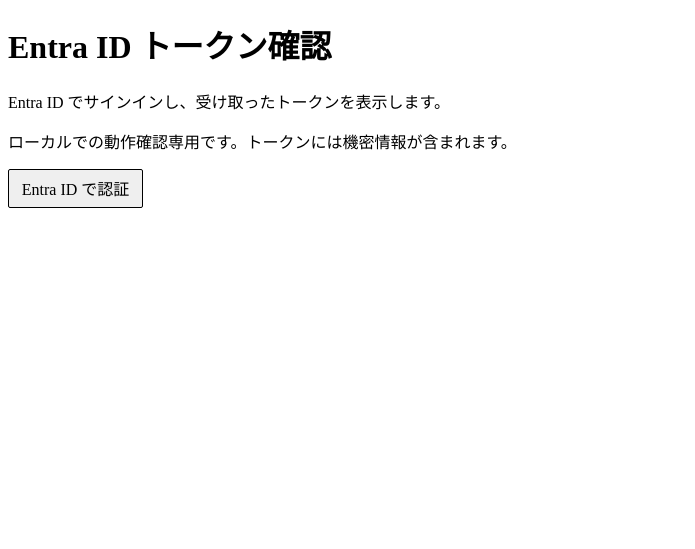
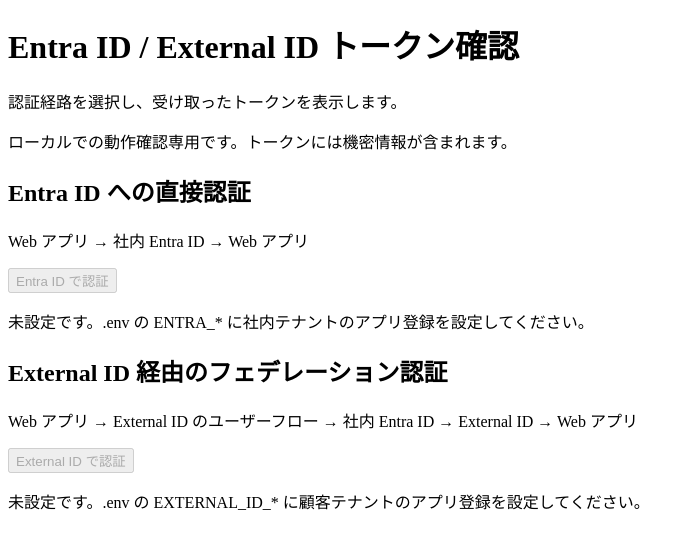
Before and after one commit to yus04/entra-id-token-valid, a Flask app: template templates/index.html in a window 1280 px wide. Shown: the top 549 px of the page, without its empty margins (0-695 px from the left). Run offline with Flask 3, Linux system fonts and the light colour scheme; the template is opened without the code that fills it, so the values that code supplies are empty; parts of the project's set-up code (start-up, migrations or seed data) failed here and were passed over.

Commit message:
Separate Entra ID and External ID sign-in and fix session round trips
Add independent workforce and CIAM authentication paths, preserve the selected provider through callback processing, and verify and recover authentication cookies without bypassing browser binding.

Co-authored-by: copilot-swe-agent[bot] <198982749+Copilot@users.noreply.github.com>

```diff
--- a/app.py
+++ b/app.py
@@ -1,10 +1,13 @@
+import hashlib
 import os
-from urllib.parse import urlsplit
+import re
+import secrets
+from urllib.parse import urlencode, urlsplit
 
 import msal
 import requests
 from dotenv import load_dotenv
-from flask import Flask, redirect, render_template, request, session
+from flask import Flask, redirect, render_template, request, session, url_for
 
 
 def create_app(test_config=None):
@@ -18,6 +21,11 @@ def create_app(test_config=None):
         REDIRECT_URI=os.getenv("ENTRA_REDIRECT_URI"),
         AUTHORITY=os.getenv("ENTRA_AUTHORITY"),
         SCOPES=os.getenv("ENTRA_SCOPES", "User.Read").split(),
+        EXTERNAL_ID_TENANT_ID=os.getenv("EXTERNAL_ID_TENANT_ID"),
+        EXTERNAL_ID_SUBDOMAIN=os.getenv("EXTERNAL_ID_SUBDOMAIN"),
+        EXTERNAL_ID_CLIENT_ID=os.getenv("EXTERNAL_ID_CLIENT_ID"),
+        EXTERNAL_ID_CLIENT_SECRET=os.getenv("EXTERNAL_ID_CLIENT_SECRET"),
+        EXTERNAL_ID_SCOPES=os.getenv("EXTERNAL_ID_SCOPES", "").split(),
         SESSION_COOKIE_HTTPONLY=True,
         SESSION_COOKIE_SAMESITE="Lax",
     )
@@ -28,15 +36,83 @@ def create_app(test_config=None):
         environment_name
         for config_name, environment_name in (
             ("SECRET_KEY", "FLASK_SECRET_KEY"),
-            ("TENANT_ID", "ENTRA_TENANT_ID"),
-            ("CLIENT_ID", "ENTRA_CLIENT_ID"),
-            ("CLIENT_SECRET", "ENTRA_CLIENT_SECRET"),
             ("REDIRECT_URI", "ENTRA_REDIRECT_URI"),
         )
         if not app.config[config_name]
     ]
     if missing:
         raise RuntimeError(f"Missing environment variables: {', '.join(missing)}")
+
+    providers = {
+        "entra": {
+            "label": "Entra ID 認証（直接）",
+            "client_id": app.config["CLIENT_ID"],
+            "client_secret": app.config["CLIENT_SECRET"],
+            "authority": app.config["AUTHORITY"] or (
+                "https://login.microsoftonline.com/"
+                f"{app.config['TENANT_ID']}"
+            ),
+            "scopes": app.config["SCOPES"],
+        },
+        "external": {
+            "label": "External ID 認証（フェデレーション）",
+            "client_id": app.config["EXTERNAL_ID_CLIENT_ID"],
+            "client_secret": app.config["EXTERNAL_ID_CLIENT_SECRET"],
+            "authority": (
+                f"https://{app.config['EXTERNAL_ID_SUBDOMAIN']}.ciamlogin.com/"
+                f"{app.config['EXTERNAL_ID_TENANT_ID']}"
+            ),
+            "scopes": app.config["EXTERNAL_ID_SCOPES"],
+        },
+    }
+    for provider, fields in (
+        (
+            "entra",
+            {
+                "TENANT_ID": "ENTRA_TENANT_ID",
+                "CLIENT_ID": "ENTRA_CLIENT_ID",
+                "CLIENT_SECRET": "ENTRA_CLIENT_SECRET",
+            },
+        ),
+        (
+            "external",
+            {
+                name: name
+                for name in (
+                    "EXTERNAL_ID_TENANT_ID",
+                    "EXTERNAL_ID_SUBDOMAIN",
+                    "EXTERNAL_ID_CLIENT_ID",
+                    "EXTERNAL_ID_CLIENT_SECRET",
+                )
+            },
+        ),
+    ):
+        enabled = any(app.config[name] for name in fields)
+        providers[provider]["enabled"] = enabled
+        missing = [env for name, env in fields.items() if not app.config[name]]
+        if enabled and missing:
+            raise RuntimeError(f"Missing environment variables: {', '.join(missing)}")
+    if not any(provider["enabled"] for provider in providers.values()):
+        raise RuntimeError("Configure ENTRA_* or EXTERNAL_ID_* authentication settings.")
+    if app.config["AUTHORITY"]:
+        authority_url = urlsplit(app.config["AUTHORITY"])
+        if (
+            authority_url.scheme != "https"
+            or authority_url.hostname != "login.microsoftonline.com"
+        ):
+            raise RuntimeError(
+                "ENTRA_AUTHORITY is only for direct Entra ID authentication. "
+                "For CIAM, move the external tenant credentials to EXTERNAL_ID_* "
+                "and set EXTERNAL_ID_SUBDOMAIN instead."
+            )
+    if providers["external"]["enabled"] and not re.fullmatch(
+        r"[A-Za-z0-9](?:[A-Za-z0-9-]*[A-Za-z0-9])?",
+        app.config["EXTERNAL_ID_SUBDOMAIN"],
+    ):
+        raise RuntimeError(
+            "EXTERNAL_ID_SUBDOMAIN must contain only the tenant subdomain, "
+            "not a URL or the .ciamlogin.com suffix."
+        )
 
     callback_url = urlsplit(app.config["REDIRECT_URI"])
     if (
@@ -58,19 +134,47 @@ def create_app(test_config=None):
             "credentials, query or fragment (HTTP is allowed only on loopback)."
         )
     app.config["SESSION_COOKIE_SECURE"] = callback_url.scheme == "https"
+    cookie_scope = (
+        f"{app.config['CLIENT_ID']}:{app.config['EXTERNAL_ID_CLIENT_ID']}:"
+        f"{app.config['REDIRECT_URI']}"
+    )
+    app.config["SESSION_COOKIE_NAME"] = (
+        "entra_auth_" + hashlib.sha256(cookie_scope.encode()).hexdigest()[:12]
+    )
+    login_uri = f"{callback_url.scheme}://{callback_url.netloc}/login"
 
-    def identity_client():
+    def identity_client(provider):
+        settings = providers[provider]
         return msal.ConfidentialClientApplication(
-            app.config["CLIENT_ID"],
-            authority=app.config["AUTHORITY"] or (
-                "https://login.microsoftonline.com/"
-                f"{app.config['TENANT_ID']}"
-            ),
-            client_credential=app.config["CLIENT_SECRET"],
+            settings["client_id"],
+            authority=settings["authority"],
+            client_credential=settings["client_secret"],
         )
 
     def error_page(message, status):
         return render_template("result.html", error=message), status
+
+    def session_error(stage):
+        cookie_name = app.config["SESSION_COOKIE_NAME"]
+        if cookie_name not in request.cookies:
+            reason = "cookie_not_sent"
+            message = (
+                "認証用 Cookie が送信されていません。アプリの認証ボタンから開始し、"
+                "ブラウザーの Cookie を許可して通常のタブで開いてください。"
+            )
+        elif not session:
+            reason = "invalid_cookie"
+            message = (
+                "認証用 Cookie を復元できません。すべてのプロセスで同じ"
+                " FLASK_SECRET_KEY を使用し、最初から認証してください。"
+            )
+        else:
+            reason = "flow_not_found"
+            message = "認証情報が失われたか処理済みです。最初から認証してください。"
+        app.logger.warning(
+            "Authentication session unavailable: stage=%s reason=%s", stage, reason
+        )
+        return error_page(message, 400)
 
     @app.after_request
     def prevent_caching(response):
@@ -79,21 +183,48 @@ def create_app(test_config=None):
         response.headers["Referrer-Policy"] = "no-referrer"
         response.headers["X-Content-Type-Options"] = "nosniff"
         response.headers["Content-Security-Policy"] = (
-            "default-src 'none'; style-src 'self'; form-action 'self'; "
+            "default-src 'none'; style-src 'self'; script-src 'self'; form-action 'self'; "
             "frame-ancestors 'none'; base-uri 'none'"
         )
         return response
 
     @app.get("/")
     def index():
-        return render_template("index.html")
+        return render_template(
+            "index.html",
+            login_uri=login_uri,
+            entra_enabled=providers["entra"]["enabled"],
+            external_enabled=providers["external"]["enabled"],
+        )
 
     @app.get("/login")
-    def login():
+    def legacy_login():
+        return login("entra")
+
+    @app.get("/login/<provider>")
+    def login(provider):
+        if provider not in providers:
+            return error_page("不明な認証先です。", 404)
+        return redirect(f"{login_uri}/{provider}/start")
+
+    @app.get("/login/start")
+    def legacy_start_login():
+        return start_login("entra")
+
+    @app.get("/login/<provider>/start")
+    def start_login(provider):
+        if provider not in providers:
+            return error_page("不明な認証先です。", 404)
+        settings = providers[provider]
+        if not settings["enabled"]:
+            return error_page(
+                f"{settings['label']} のアプリ登録設定がありません。.env を設定してください。",
+                503,
+            )
         session.clear()
         try:
-            flow = identity_client().initiate_auth_code_flow(
-                scopes=app.config["SCOPES"],
+            flow = identity_client(provider).initiate_auth_code_flow(
+                scopes=settings["scopes"],
                 redirect_uri=app.config["REDIRECT_URI"],
                 response_mode="query",
             )
@@ -108,21 +239,59 @@ def create_app(test_config=None):
         if "auth_uri" not in flow:
             return error_page("認証 URL を取得できませんでした。", 502)
         session["auth_flow"] = flow
+        session["auth_provider"] = provider
+        return redirect(f"{login_uri}/continue")
+
+    @app.get("/login/continue")
+    def continue_login():
+        flow = session.get("auth_flow")
+        if flow is None:
+            return session_error("before_redirect")
         return redirect(flow["auth_uri"])
 
     @app.get("/auth/callback")
     def callback():
-        flow = session.pop("auth_flow", None)
+        flow = session.get("auth_flow")
         if flow is None:
+            if (
+                request.args.get("state")
+                and ("code" in request.args or "error" in request.args)
+                and request.args.get("_cookie_retry") != "1"
+            ):
+                parameters = request.args.to_dict()
+                parameters["_cookie_retry"] = "1"
+                retry_url = f"{url_for('callback')}?{urlencode(parameters)}"
+                # Do not clear a cookie withheld on the cross-site callback.
+                app.logger.warning(
+                    "Authentication cookie unavailable on callback; "
+                    "retrying in first-party context"
+                )
+                return render_template("resume_auth.html", retry_url=retry_url)
+            return session_error("callback")
+
+        if not secrets.compare_digest(
+            request.args.get("state", "").encode(), flow["state"].encode()
+        ):
+            app.logger.warning("Authentication response rejected: state_mismatch")
             return error_page(
-                "認証セッションがありません。認証開始時と同じホスト名で開き、"
-                "Cookie と FLASK_SECRET_KEY の設定を確認して、最初から認証してください。",
+                "認証応答の state が一致しません。アプリの認証ボタンから開始してください。",
                 400,
             )
 
+        provider = session.get("auth_provider")
+        if provider not in providers or not providers[provider]["enabled"]:
+            app.logger.warning("Authentication response rejected: provider_not_found")
+            return error_page(
+                "認証先の情報がありません。最初の画面から認証し直してください。", 400
+            )
+
+        session.pop("auth_flow")
+        session.pop("auth_provider")
+        auth_response = request.args.to_dict()
+        auth_response.pop("_cookie_retry", None)
         try:
-            result = identity_client().acquire_token_by_auth_code_flow(
-                flow, request.args.to_dict()
+            result = identity_client(provider).acquire_token_by_auth_code_flow(
+                flow, auth_response
             )
         except ValueError:
             return error_page("認証応答を検証できませんでした。最初から認証してください。", 400)
@@ -137,7 +306,9 @@ def create_app(test_config=None):
             return error_page("ID トークンが返されませんでした。", 502)
 
         # Never put the token response in Flask's client-side session cookie.
-        return render_template("result.html", result=result)
+        return render_template(
+            "result.html", result=result, provider_label=providers[provider]["label"]
+        )
 
     return app
 
--- /dev/null
+++ b/static/resume-auth.js
@@ -0,0 +1 @@
+window.location.replace(document.getElementById("resume-auth").href);
--- a/templates/index.html
+++ b/templates/index.html
@@ -3,13 +3,32 @@
   <head>
     <meta charset="utf-8">
     <meta name="viewport" content="width=device-width, initial-scale=1">
-    <title>Entra ID トークン確認</title>
+    <title>Entra ID / External ID トークン確認</title>
     <link rel="stylesheet" href="{{ url_for('static', filename='style.css') }}">
   </head>
   <body>
-    <h1>Entra ID トークン確認</h1>
-    <p>Entra ID でサインインし、受け取ったトークンを表示します。</p>
+    <h1>Entra ID / External ID トークン確認</h1>
+    <p>認証経路を選択し、受け取ったトークンを表示します。</p>
     <p>ローカルでの動作確認専用です。トークンには機密情報が含まれます。</p>
-    <a class="auth-button" href="{{ url_for('login') }}" target="_top">Entra ID で認証</a>
+    <section>
+      <h2>Entra ID への直接認証</h2>
+      <p>Web アプリ → 社内 Entra ID → Web アプリ</p>
+      {% if entra_enabled %}
+        <a class="auth-button" href="{{ login_uri }}/entra" target="_top">Entra ID で認証</a>
+      {% else %}
+        <button type="button" disabled>Entra ID で認証</button>
+        <p>未設定です。.env の ENTRA_* に社内テナントのアプリ登録を設定してください。</p>
+      {% endif %}
+    </section>
+    <section>
+      <h2>External ID 経由のフェデレーション認証</h2>
+      <p>Web アプリ → External ID のユーザーフロー → 社内 Entra ID → External ID → Web アプリ</p>
+      {% if external_enabled %}
+        <a class="auth-button" href="{{ login_uri }}/external" target="_top">External ID で認証</a>
+      {% else %}
+        <button type="button" disabled>External ID で認証</button>
+        <p>未設定です。.env の EXTERNAL_ID_* に顧客テナントのアプリ登録を設定してください。</p>
+      {% endif %}
+    </section>
   </body>
 </html>
--- a/templates/result.html
+++ b/templates/result.html
@@ -3,7 +3,7 @@
   <head>
     <meta charset="utf-8">
     <meta name="viewport" content="width=device-width, initial-scale=1">
-    <title>Entra ID 認証結果</title>
+    <title>Entra ID / External ID 認証結果</title>
   </head>
   <body>
     {% if error %}
@@ -11,6 +11,7 @@
       <p role="alert">{{ error }}</p>
     {% else %}
       <h1>受け取ったトークン</h1>
+      <p>認証経路：{{ provider_label }}</p>
       <p>トークンは秘密情報です。コピーやスクリーンショットを共有しないでください。</p>
       <p>再読み込みすると認証し直す必要があります。</p>
       <h2>ID トークン</h2>
```
Also changed, not shown: templates/resume_auth.html (added, +14 -0 lines), tests/test_app.py (+260 -24 lines), README.md, 1 other file.
